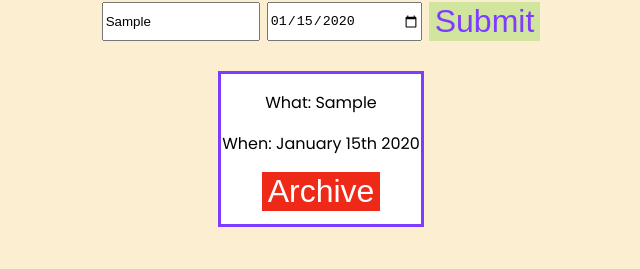
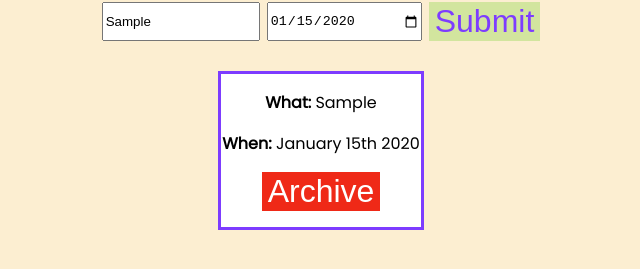
Before and after one commit to vadimnovozhilov/whatnwhen, a React (Create React App) app: page / in a window 1280 px wide. Both pictures are taken after typing "Sample", "2020-01-15" into the empty fields and a click on the button "Submit". Shown: the part 175-444 px from the top of the page, without its empty margins (319-959 px from the left). Built offline with nearby package versions, Linux system fonts and the light colour scheme.

Commit message:
added word break property to format long text

```diff
--- a/src/Components/WhatItem/WhatItem.js
+++ b/src/Components/WhatItem/WhatItem.js
@@ -9,7 +9,7 @@ const StyledItem = styled.div`
     background-color: #ffffff;
     border: 3px solid #7d3cff;
     width: 200px;
-    height: 150px;
+    min-height: 150px;
 `
 
 const StyledArchiveButton = styled.button`
@@ -22,10 +22,14 @@ const StyledArchiveButton = styled.button`
     cursor: pointer;
 `
 
+const StyledTitle = styled.p`
+    word-break: break-all;
+`
+
 export const WhatItem = props => (
     <StyledItem>
-        <p>What: {props.item.title}</p>
-        <p>When: {props.item.formattedDate}</p>
+        <StyledTitle><strong>What:</strong> {props.item.title}</StyledTitle>
+        <p><strong>When:</strong> {props.item.formattedDate}</p>
         <p>{props.item.isActive
             ? <StyledArchiveButton onClick={() => props.handleArchive(props.item.id)}>Archive</StyledArchiveButton>
             :
```
